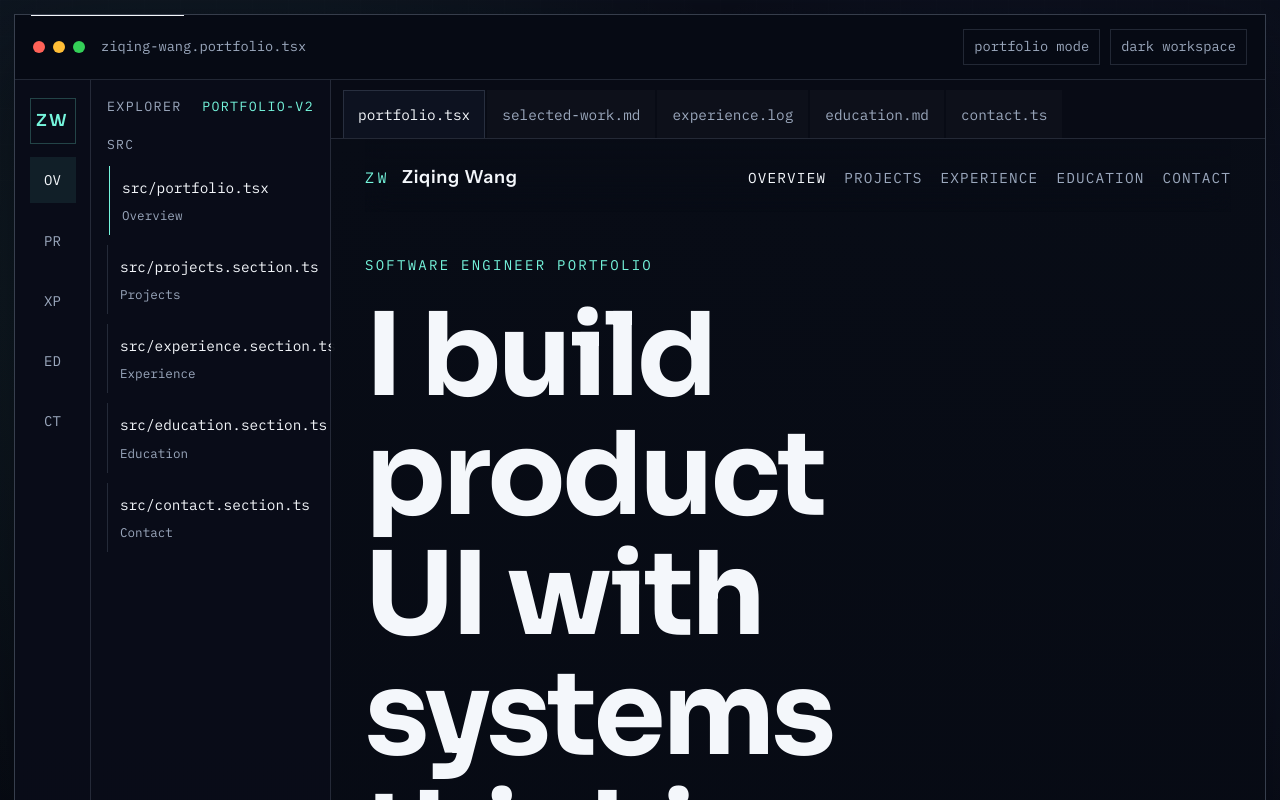
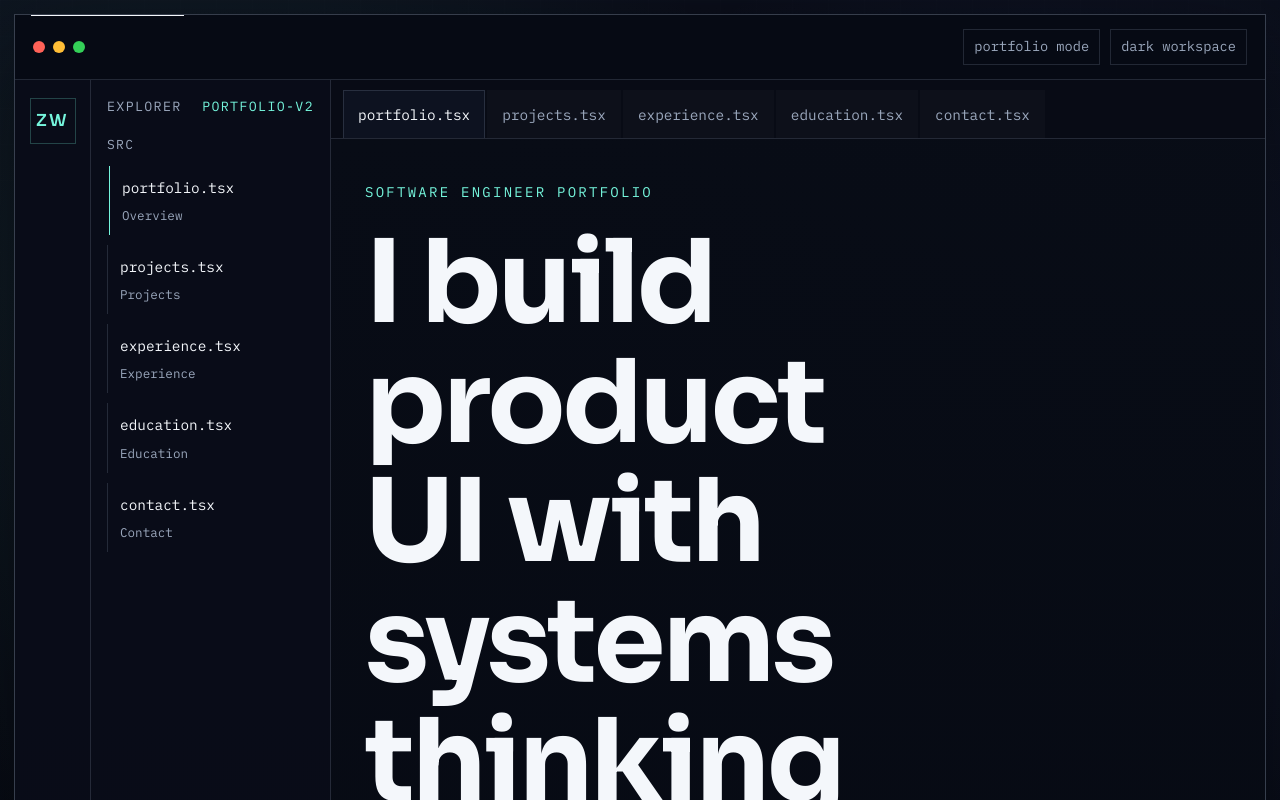
Before and after one commit to BigDragonCanCode/personal-website, a React (Vite) app: page / in a window 1280 px wide. Shown: the top 800 px of the page. Built offline with nearby package versions, Linux system fonts and the light colour scheme.

Commit message:
did some cleaning

```diff
--- a/src/App.css
+++ b/src/App.css
@@ -105,7 +105,6 @@
   display: flex;
   flex-direction: column;
   align-items: center;
-  gap: 14px;
   padding: 18px 10px;
 }
 
@@ -119,32 +118,6 @@
   font-family: var(--display);
   font-size: 0.92rem;
   letter-spacing: 0.14em;
-}
-
-.rail-link {
-  width: 46px;
-  height: 46px;
-  display: grid;
-  place-items: center;
-  border: 0;
-  color: var(--muted);
-  background: transparent;
-  font-family: var(--mono);
-  font-size: 0.78rem;
-  text-decoration: none;
-  cursor: pointer;
-  transition:
-    color 180ms ease,
-    background 180ms ease,
-    transform 180ms ease;
-}
-
-.rail-link:hover,
-.rail-link:focus-visible,
-.rail-link.is-active {
-  color: var(--text);
-  background: rgba(117, 245, 220, 0.08);
-  transform: translateY(-1px);
 }
 
 .explorer {
@@ -295,8 +268,7 @@
 .label,
 .project-type,
 .timeline-period,
-.education-detail,
-.section-nav-link {
+.education-detail {
   font-family: var(--mono);
 }
 
@@ -311,31 +283,6 @@
   font-size: 1rem;
   font-weight: 600;
   letter-spacing: 0.04em;
-}
-
-.section-nav {
-  display: flex;
-  flex-wrap: wrap;
-  justify-content: flex-end;
-  gap: 18px;
-}
-
-.section-nav-link {
-  padding: 0;
-  border: 0;
-  background: transparent;
-  color: var(--muted);
-  cursor: pointer;
-  font-size: 0.8rem;
-  letter-spacing: 0.08em;
-  text-decoration: none;
-  text-transform: uppercase;
-}
-
-.section-nav-link:hover,
-.section-nav-link:focus-visible,
-.section-nav-link.is-active {
-  color: var(--text);
 }
 
 .section-block {
@@ -696,11 +643,6 @@
     padding-bottom: 16px;
   }
 
-  .section-nav {
-    justify-content: flex-start;
-    gap: 14px;
-  }
-
   .section-block {
     padding: 30px 0;
   }
--- a/src/App.tsx
+++ b/src/App.tsx
@@ -12,11 +12,11 @@ type SectionLink = {
 }
 
 const sectionLinks: SectionLink[] = [
-  { id: 'overview', label: 'Overview', short: 'OV', file: 'src/portfolio.tsx', tab: 'portfolio.tsx' },
-  { id: 'projects', label: 'Projects', short: 'PR', file: 'src/projects.section.ts', tab: 'selected-work.md' },
-  { id: 'experience', label: 'Experience', short: 'XP', file: 'src/experience.section.ts', tab: 'experience.log' },
-  { id: 'education', label: 'Education', short: 'ED', file: 'src/education.section.ts', tab: 'education.md' },
-  { id: 'contact', label: 'Contact', short: 'CT', file: 'src/contact.section.ts', tab: 'contact.ts' },
+  { id: 'overview', label: 'Overview', short: 'OV', file: 'portfolio.tsx', tab: 'portfolio.tsx' },
+  { id: 'projects', label: 'Projects', short: 'PR', file: 'projects.tsx', tab: 'projects.tsx' },
+  { id: 'experience', label: 'Experience', short: 'XP', file: 'experience.tsx', tab: 'experience.tsx' },
+  { id: 'education', label: 'Education', short: 'ED', file: 'education.tsx', tab: 'education.tsx' },
+  { id: 'contact', label: 'Contact', short: 'CT', file: 'contact.tsx', tab: 'contact.tsx' },
 ]
 
 const experienceItems = [
@@ -107,7 +107,6 @@ function App() {
           <span className="dot amber"></span>
           <span className="dot green"></span>
         </div>
-        <div className="topbar-title">ziqing-wang.portfolio.tsx</div>
         <div className="topbar-meta">
           <span className="topbar-pill">portfolio mode</span>
           <span className="topbar-pill">dark workspace</span>
@@ -117,18 +116,6 @@ function App() {
       <div className="workspace">
         <aside className="rail" aria-label="Workspace shortcuts">
           <div className="rail-badge">ZW</div>
-          {sectionLinks.map((link) => (
-            <button
-              key={link.id}
-              type="button"
-              className={link.id === activeSection ? 'rail-link is-active' : 'rail-link'}
-              onClick={() => setActiveSection(link.id)}
-              aria-label={link.label}
-              aria-pressed={link.id === activeSection}
-            >
-              {link.short}
-            </button>
-          ))}
         </aside>
 
         <aside className="explorer" aria-label="Section explorer">
@@ -171,26 +158,6 @@ function App() {
           </div>
 
           <main id="main-content" ref={paneRef} className="editor-pane">
-            <header className="site-header">
-              <div className="site-mark">
-                <span className="site-mark__mono">ZW</span>
-                <span className="site-mark__text">Ziqing Wang</span>
-              </div>
-
-              <nav className="section-nav" aria-label="Primary">
-                {sectionLinks.map((link) => (
-                  <button
-                    key={link.id}
-                    type="button"
-                    className={link.id === activeSection ? 'section-nav-link is-active' : 'section-nav-link'}
-                    onClick={() => setActiveSection(link.id)}
-                  >
-                    {link.label}
-                  </button>
-                ))}
-              </nav>
-            </header>
-
             {activeSection === 'overview' && <OverviewSection />}
             {activeSection === 'projects' && <ProjectsSection />}
             {activeSection === 'experience' && <ExperienceSection />}
@@ -201,8 +168,8 @@ function App() {
       </div>
 
       <footer className="statusbar">
-        <span>active file: {activeLink.file}</span>
-        <span>active pane: {activeLink.label}</span>
+        <span>active file: {activeLink.tab}</span>
+        <span>active section: {activeLink.label}</span>
       </footer>
     </div>
   )
```
Also changed, not shown: 1 other file (tests, documents, lock files or other folders).
